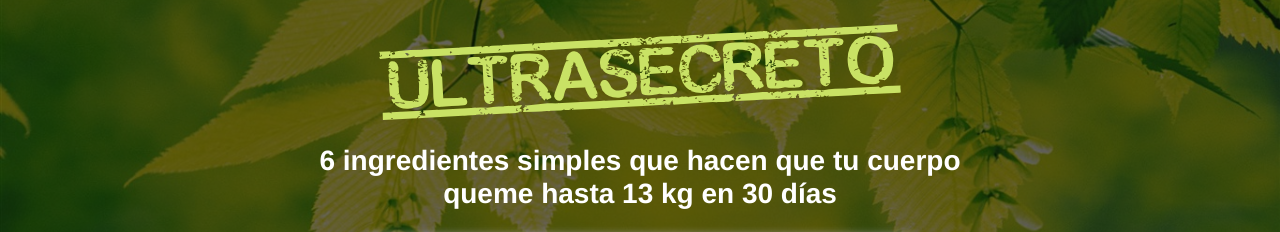
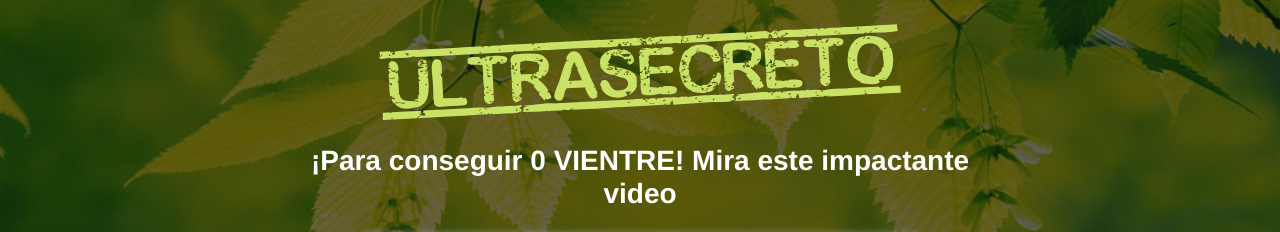
Before and after one commit to Talissonhoppe95/taliformula.online, a plain HTML site: page index.html in a window 1280 px wide. Shown: the top 232 px of the page. Drawn offline with nearby package versions, Linux system fonts and the light colour scheme; grey boxes are pictures that could not be loaded; a script that the page names is missing.

Commit message:
Update index.html

```diff
--- a/index.html
+++ b/index.html
@@ -56,7 +56,7 @@
             <img class="img-fluid" src="./assets/img/ultrasecreto.svg">
 
             <!-- Headline -->
-            <h3 class="my-4"><b>6 ingredientes simples que hacen que tu cuerpo queme hasta 13 kg en 30 días</b></h3>
+            <h3 class="my-4"><b>¡Para conseguir 0 VIENTRE! Mira este impactante video</b></h3>
 
             <!-- VSL -->
             <script src="https://fast.wistia.com/player.js" async></script><script src="https://fast.wistia.com/embed/amu2gxukjz.js" async type="module"></script><style>wistia-player[media-id='amu2gxukjz']:not(:defined) { background: center / contain no-repeat url('https://fast.wistia.com/embed/medias/amu2gxukjz/swatch'); display: block; filter: blur(5px); padding-top:56.25%; }</style> <wistia-player media-id="amu2gxukjz"></wistia-player>
```
